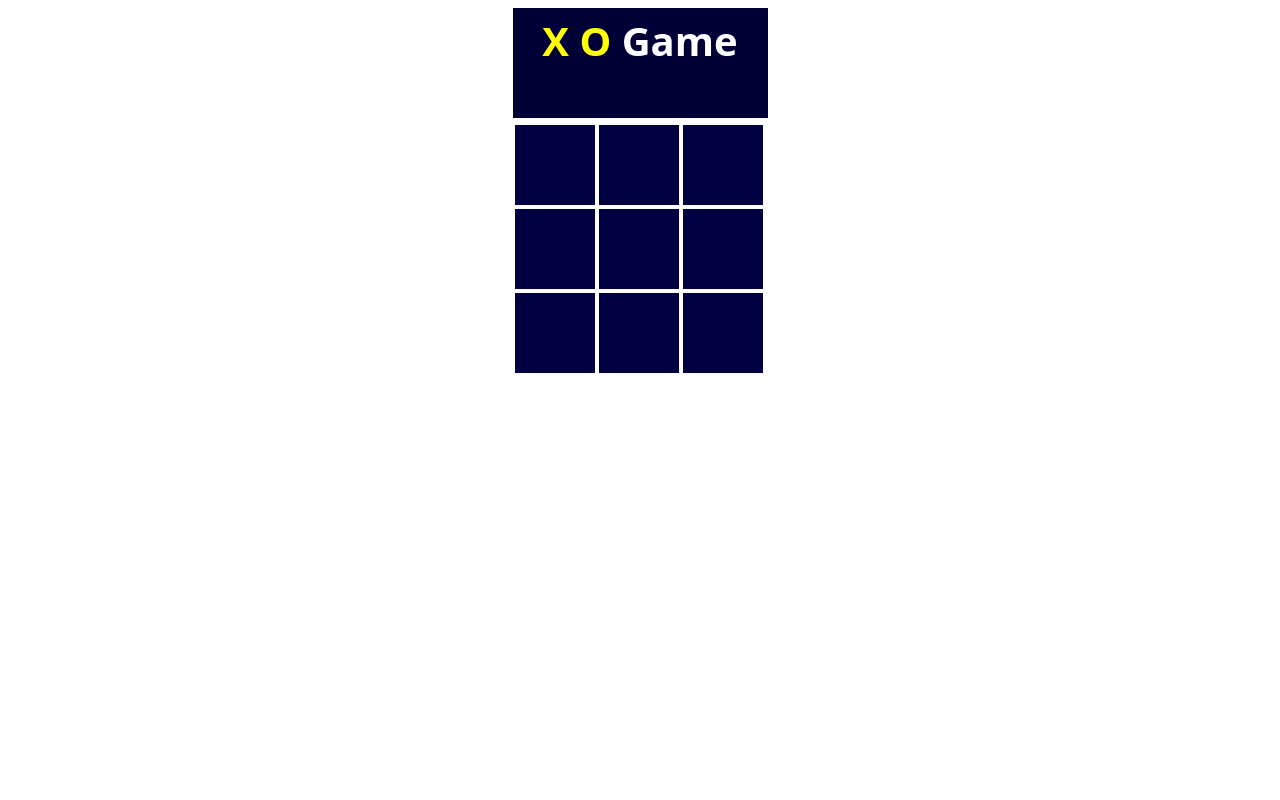
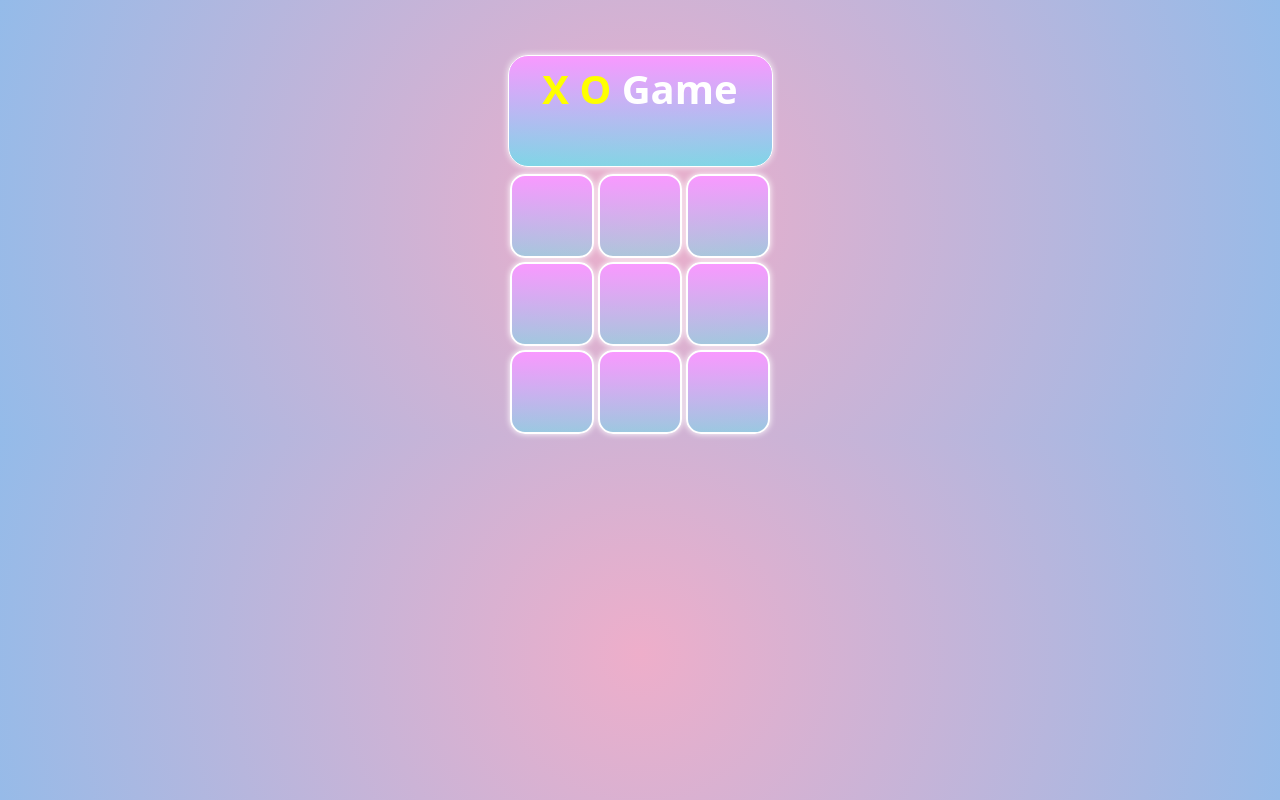
Before and after one commit to Emo4design/Game-X-O, a plain HTML site: page index.html in a window 1280 px wide. Drawn offline with Linux system fonts and the light colour scheme.

Commit message:
Update style.css

```diff
--- a/style.css
+++ b/style.css
@@ -1,27 +1,41 @@
+body{
+
+    background: radial-gradient(circle, rgba(238,174,202,1) 0%, rgba(148,187,233,1) 100%);
+    margin: auto;
+}
+
 .game
 {
 
-    width: 255px;
+    padding: 50px;
     margin: auto;
+    width: 265px;
     text-align: center;
     color: rgb(255, 255, 255);
     font-family: system-ui;
 }
 .title{
-background-color:rgb(0, 0, 55);
-padding: 5px 0;
-margin: 5px 0;
-font-size: 40px;
-font-weight: bold;
+    border: solid 1px white;
+    border-radius: 20px;
+    background: linear-gradient(0deg, rgba(35,250,252,0.5) 0%, rgba(249,153,255,5) 100%);
+    padding: 5px 0;
+    margin: 5px 0;
+    font-size: 40px;
+    font-weight: bold;
+    box-shadow: 0 0 6px #f9f9f9;
+
 }
 span
 {
-color:yellow;
+    color:yellow;
 }
 .square{
+    box-shadow: 0 0 6px #ffffff;
+    border: solid 2px white;
+    border-radius: 15px;
     width: 80px;
     height: 80px;
-    background-color:rgb(0, 0, 66);
+    background: linear-gradient(0deg, rgba(35,250,252,0.3) 0%, rgba(249,153,255,3) 100%);
     margin: 2px;
     float: left;
     font-size: 50px;
```
